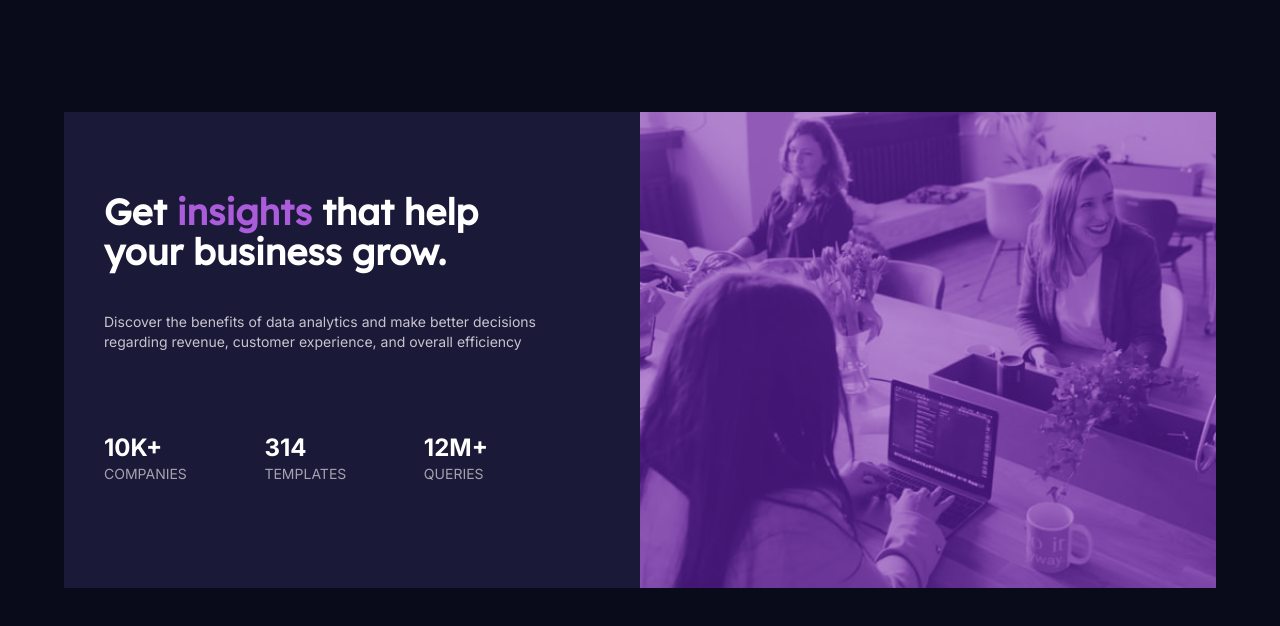
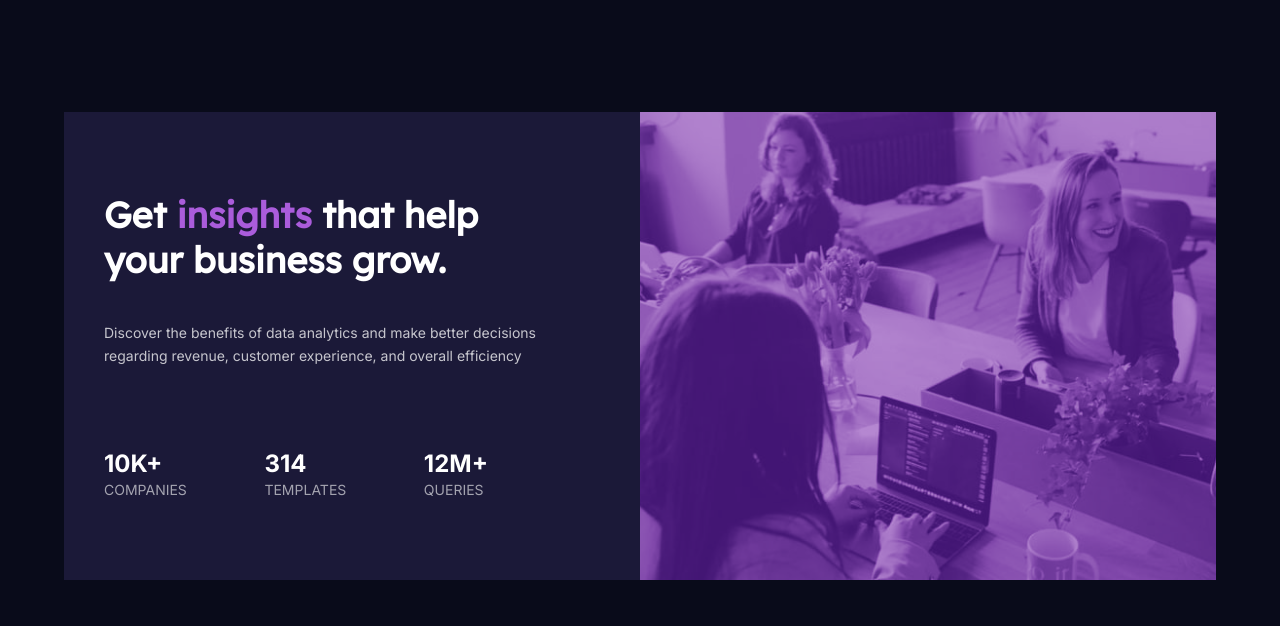
Before and after one commit to JuanBorracho/numiko-challenge, a website: page src/index.html in a window 1280 px wide. Drawn offline with Linux system fonts and the light colour scheme.

Commit message:
adjusted line height and added responsive images

```diff
--- a/src/index.html
+++ b/src/index.html
@@ -14,7 +14,7 @@
     <title>Numiko Challenge</title>
   </head>
   <body class="bg-dark-blue font-normal font-inter text-sm">
-    <section class="px-8 pt-28 pb-8">
+    <section class="px-8 pt-28 pb-28">
       <article
         class="grid grid-cols-1 md:grid-cols-2 justify-between max-w-6xl mx-auto"
       >
@@ -22,12 +22,14 @@
           class="order-2 md:order-1 bg-blue text-center md:text-left pt-20 px-10 pb-20"
         >
           <main class="max-w-md">
-            <h2 class="text-white-100 mb-10 text-4xl font-lexendDeca font-bold">
+            <h2
+              class="text-white-100 mb-10 text-4xl font-lexendDeca font-bold leading-tight"
+            >
               Get <span class="text-violet-100">insights</span> that help your
               business grow.
             </h2>
 
-            <p class="text-white-75 mb-20">
+            <p class="text-white-75 mb-20 leading-relaxed">
               Discover the benefits of data analytics and make better decisions
               regarding revenue, customer experience, and overall efficiency
             </p>
@@ -52,11 +54,18 @@
         </div>
 
         <div class="order-1 md:order-2 bg-violet-75">
-          <img
-            class="h-full w-full object-cover mix-blend-soft-light"
-            src="/dist/images/image-header-desktop.jpeg"
-            alt="card-image-header"
-          />
+          <picture>
+            <img
+              class="h-full object-cover mix-blend-soft-light"
+              srcset="
+                /dist/images/image-header-desktop.jpeg 540w,
+                /dist/images/image-header-mobile.jpeg  654w
+              "
+              sizes="100%"
+              src="/dist/image-header-desktop.jpeg"
+              alt="card-image-header"
+            />
+          </picture>
         </div>
       </article>
     </section>
```
Also changed, not shown: README.md, dist/output.css.
